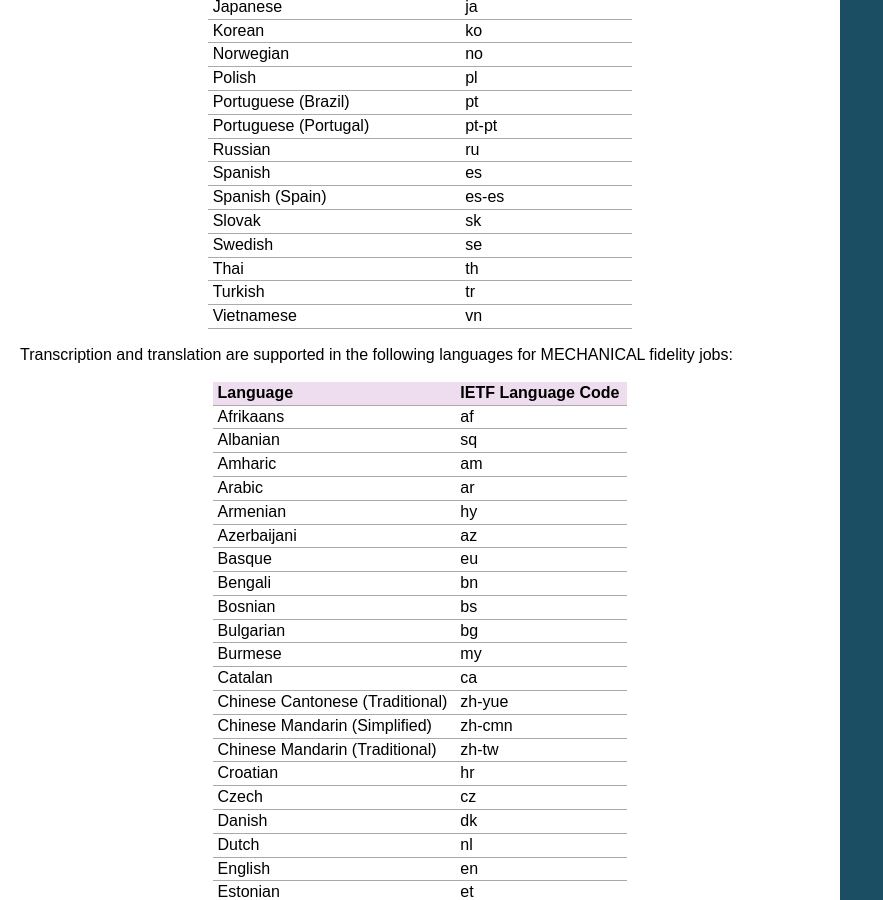
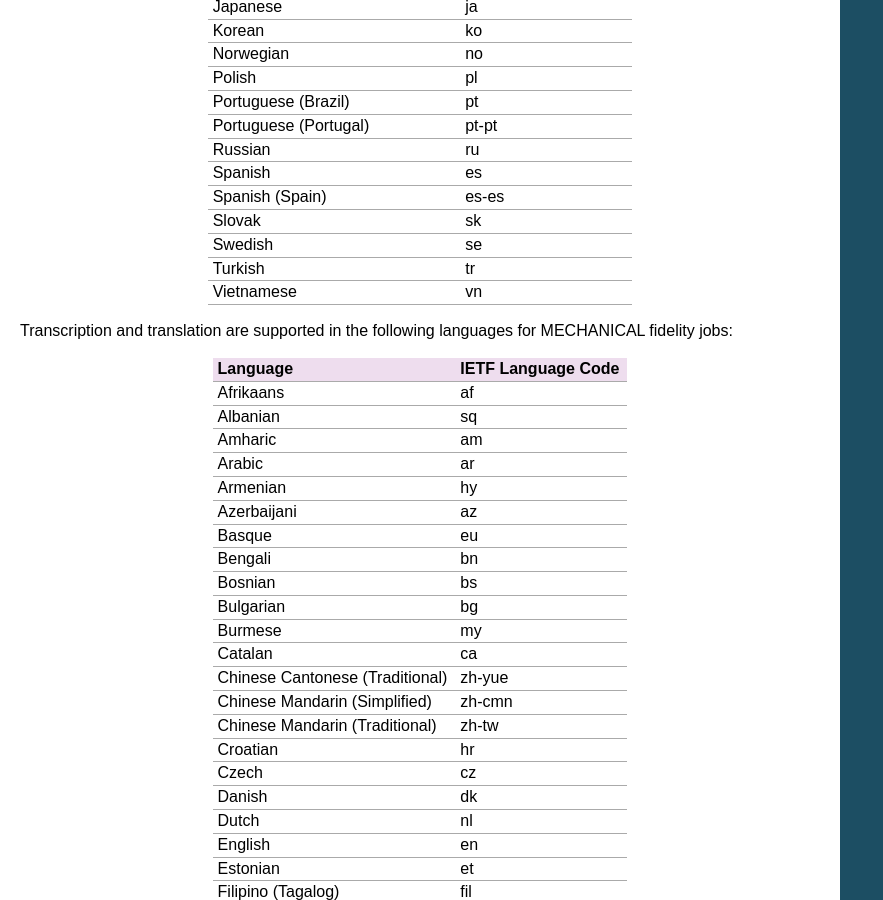
Before and after one commit to cielo24/Docs, a Sphinx documentation site: the page built from api/source/basics.rst, in a window 1280 px wide and 900 px high, scrolled down 2566 px. Shown: the whole window, without its empty margins (0-883 px from the left). Built offline with Sphinx 7.4.7, drawn with Linux system fonts in a browser that asks for light colours.

Commit message:
docs(PS-1814): remove Thai from list of supported languages

```diff
--- a/api/source/basics.rst
+++ b/api/source/basics.rst
@@ -159,8 +159,6 @@ Transcription and translation are supported in the following languages for PROFE
 | Slovak                              | sk                 |
 +-------------------------------------+--------------------+
 | Swedish                             | se                 |
-+-------------------------------------+--------------------+
-| Thai                                | th                 |
 +-------------------------------------+--------------------+
 | Turkish                             | tr                 |
 +-------------------------------------+--------------------+
```
